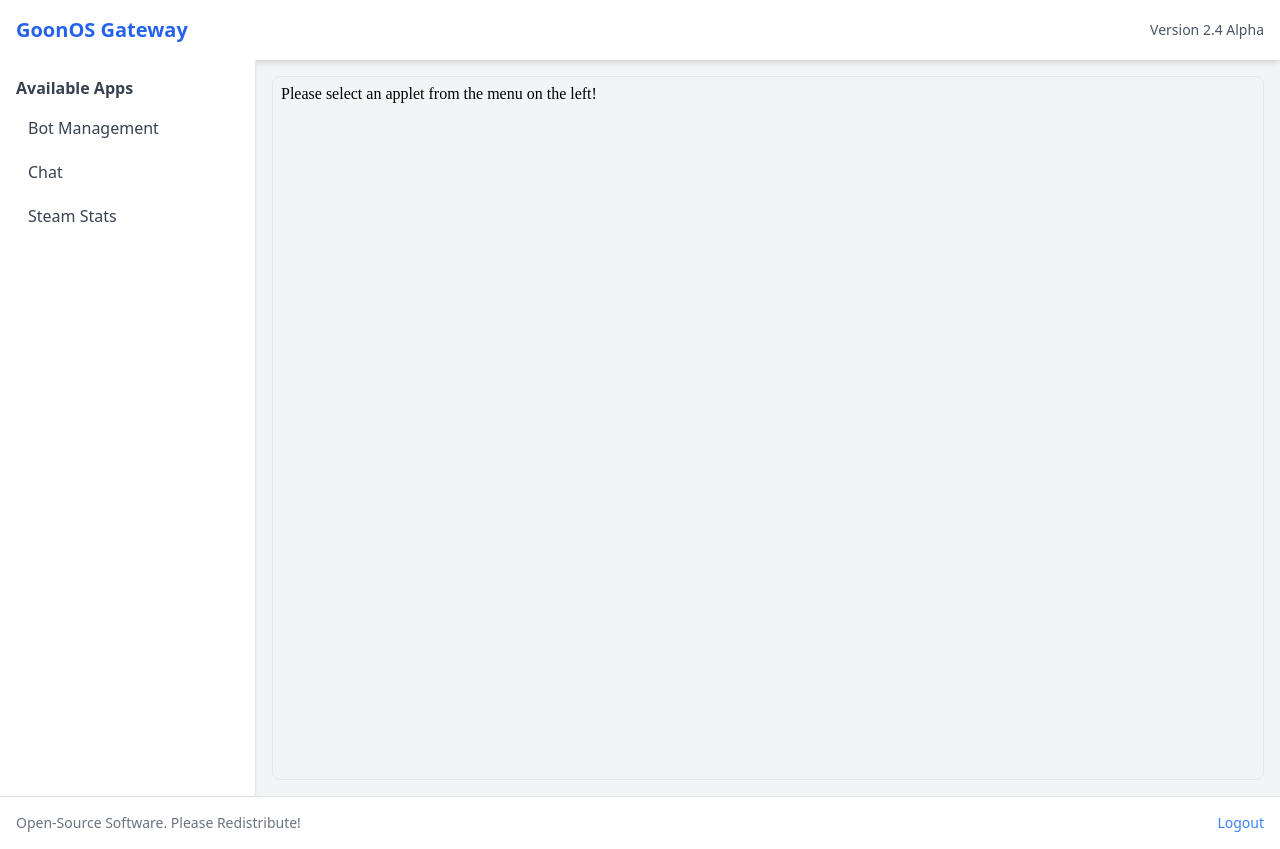
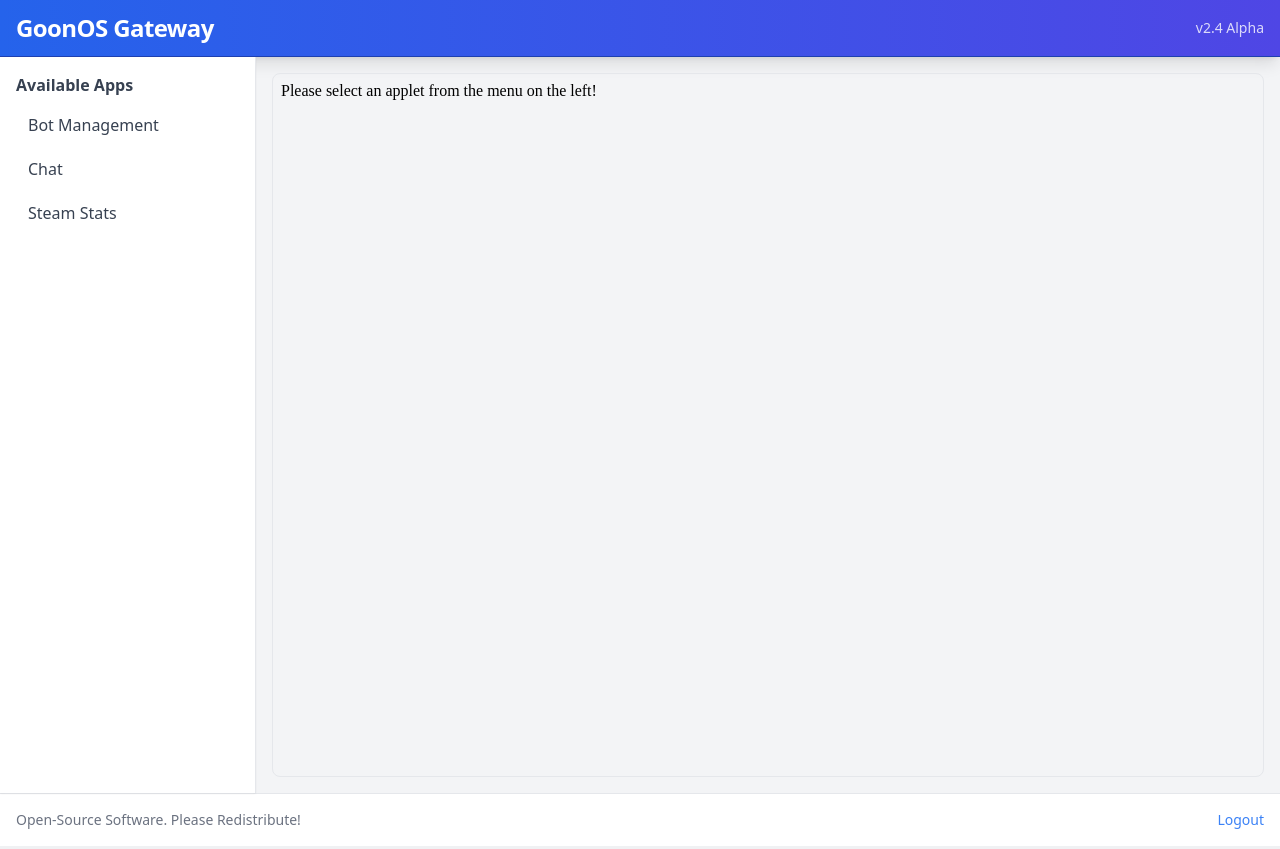
Before and after one commit to offsec64/goonOS, a Flask app: page /dashboard in a window 1280 px wide. Run offline with Flask 3, Linux system fonts and the light colour scheme; a user stored in the database is signed in; tables that the repository leaves empty or names only in its code hold one stand-in row (values such as "Sample post"); some libraries are stand-ins or nearby versions.

Commit message:
minor change

```diff
--- a/templates/gateway.html
+++ b/templates/gateway.html
@@ -16,10 +16,15 @@
   </div>
 
   <!-- Header -->
-  <header class="bg-white shadow-md p-4 flex items-center justify-between">
-    <div class="text-xl font-bold text-blue-600">GoonOS Gateway</div>
-    <div class="text-sm text-gray-600">Version {{ version }}</div>
-  </header>
+    <header class="bg-gradient-to-r from-blue-600 to-indigo-600 shadow-lg border-b border-blue-800 text-white">
+    <div class="max-w-7xl mx-auto px-4 py-3 flex items-center justify-between">
+        <div class="flex items-center space-x-3">
+        <!-- Optional logo/icon placeholder -->
+        <div class="text-2xl font-extrabold tracking-tight">GoonOS Gateway</div>
+        </div>
+        <div class="text-sm font-medium opacity-80">v{{ version }}</div>
+    </div>
+    </header>
 
   <!-- Layout -->
   <div class="flex h-[calc(100vh-64px)]">
```
